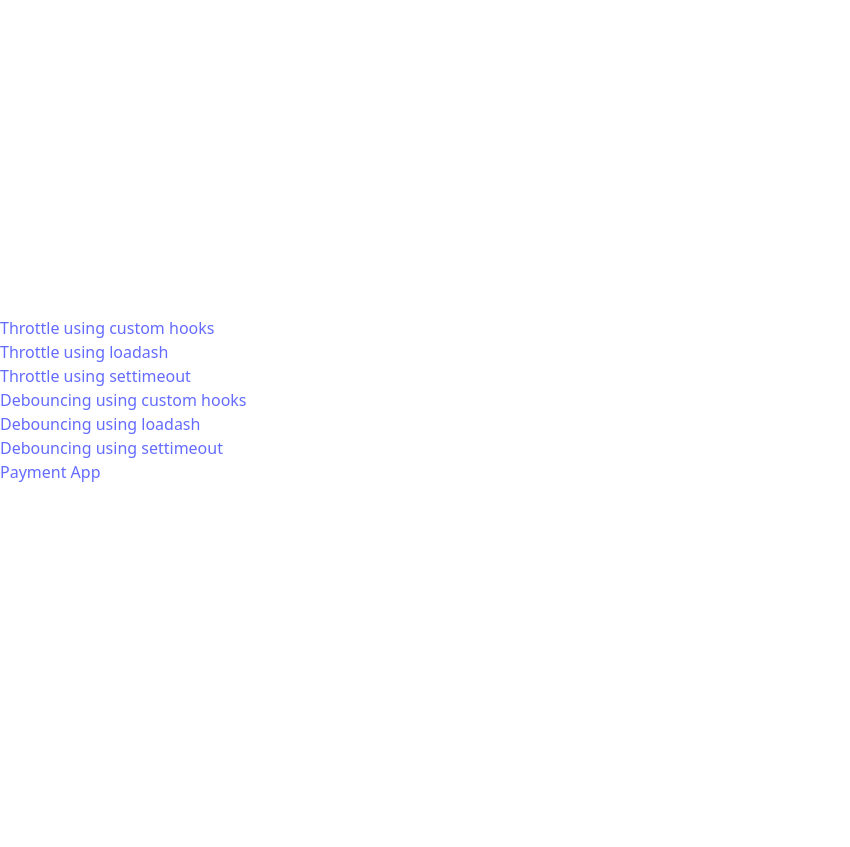
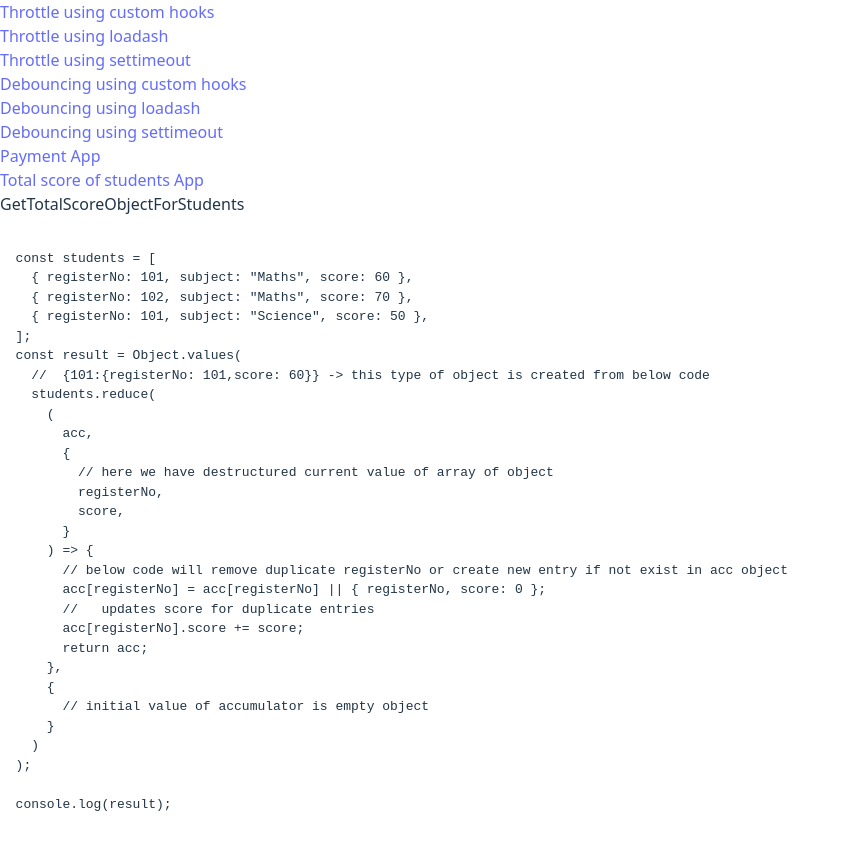
Before and after one commit to devrathsinghrana/react-interview-code, a React (Vite) app: page /total-score-obj in a window 1280 px wide. Shown: the whole page, without its empty margins (0-850 px from the left). Before the commit the page ends 800 px from the top, so only its background shows below. Built offline with nearby package versions, Linux system fonts and the light colour scheme.

Commit message:
get total score

```diff
--- a/src/App.jsx
+++ b/src/App.jsx
@@ -7,6 +7,7 @@ import DebouncingUsingHook from "./apps/DebouncingUsingHook";
 import DebouncingUsingLodash from "./apps/DebouncingUsingLodash";
 import DebouncingUsingSetTimeout from "./apps/DebouncingUsingSetTimeout";
 import PaymentComponent from "./apps/PaymentComponent";
+import GetTotalScoreObjectForStudents from "./apps/GetTotalScoreObjectForStudents";
 
 function App() {
   return (
@@ -33,6 +34,9 @@ function App() {
       <div>
         <Link to={"/payment-app"}>Payment App</Link>
       </div>
+      <div>
+        <Link to={"/total-score-obj"}>Total score of students App</Link>
+      </div>
       <Routes>
         <Route index element={<ThrottlingUsingCustomHooks />} />
         <Route path="/payment-app" element={<PaymentComponent />} />
@@ -45,6 +49,10 @@ function App() {
         <Route path="/hook-debounce" element={<DebouncingUsingHook />} />
         <Route path="/load-ash-debounce" element={<DebouncingUsingLodash />} />
         <Route
+          path="/total-score-obj"
+          element={<GetTotalScoreObjectForStudents />}
+        />
+        <Route
           path="/settimeout-debounce"
           element={<DebouncingUsingSetTimeout />}
         />
--- /dev/null
+++ b/src/apps/GetTotalScoreObjectForStudents.jsx
@@ -0,0 +1,45 @@
+import React from "react";
+
+const GetTotalScoreObjectForStudents = () => {
+  const codeString = `
+  const students = [
+    { registerNo: 101, subject: "Maths", score: 60 },
+    { registerNo: 102, subject: "Maths", score: 70 },
+    { registerNo: 101, subject: "Science", score: 50 },
+  ];
+  const result = Object.values(
+    //  {101:{registerNo: 101,score: 60}} -> this type of object is created from below code
+    students.reduce(
+      (
+        acc,
+        {
+          // here we have destructured current value of array of object
+          registerNo,
+          score,
+        }
+      ) => {
+        // below code will remove duplicate registerNo or create new entry if not exist in acc object
+        acc[registerNo] = acc[registerNo] || { registerNo, score: 0 };
+        //   updates score for duplicate entries
+        acc[registerNo].score += score;
+        return acc;
+      },
+      {
+        // initial value of accumulator is empty object
+      }
+    )
+  );
+
+  console.log(result);
+  `;
+  new Function(codeString)();
+
+  return (
+    <div>
+      GetTotalScoreObjectForStudents
+      <pre>{codeString}</pre>
+    </div>
+  );
+};
+
+export default GetTotalScoreObjectForStudents;
```
